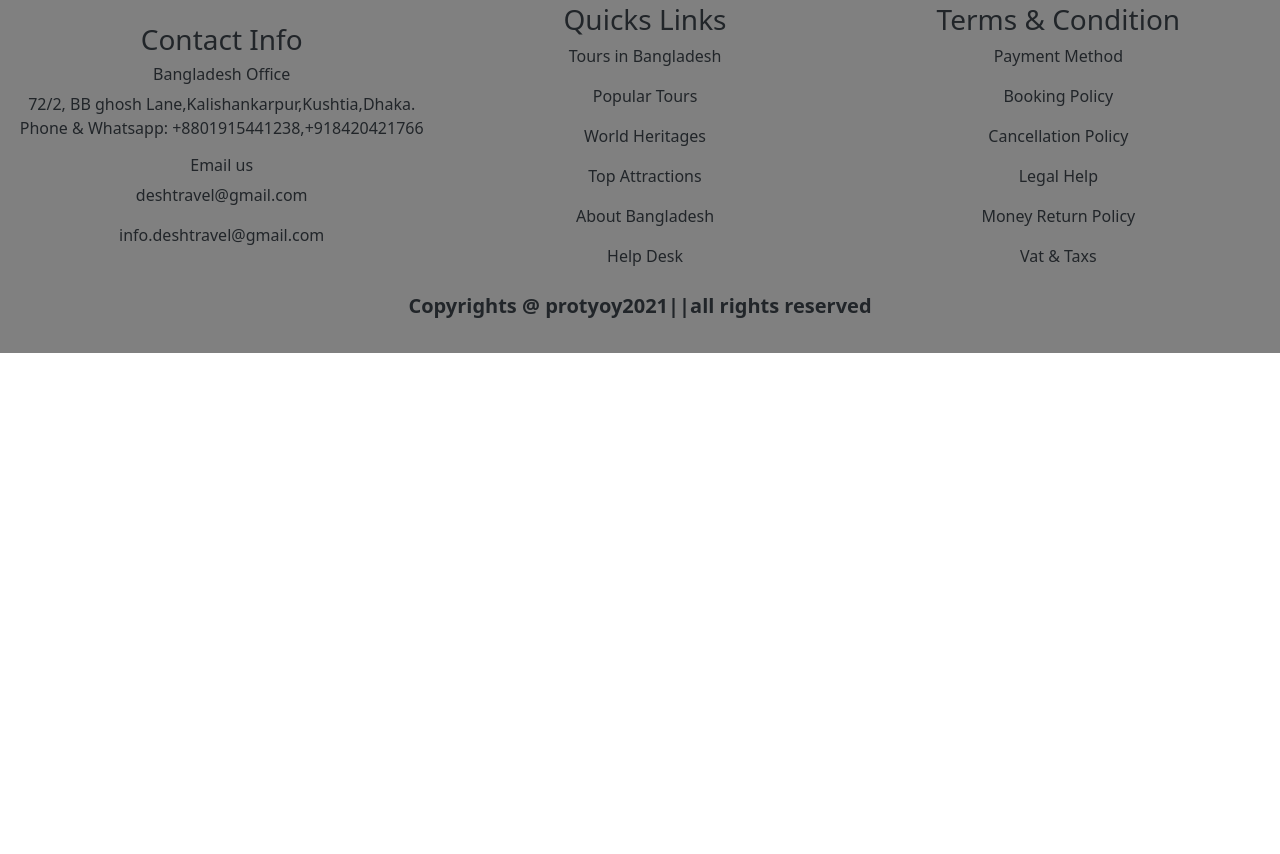
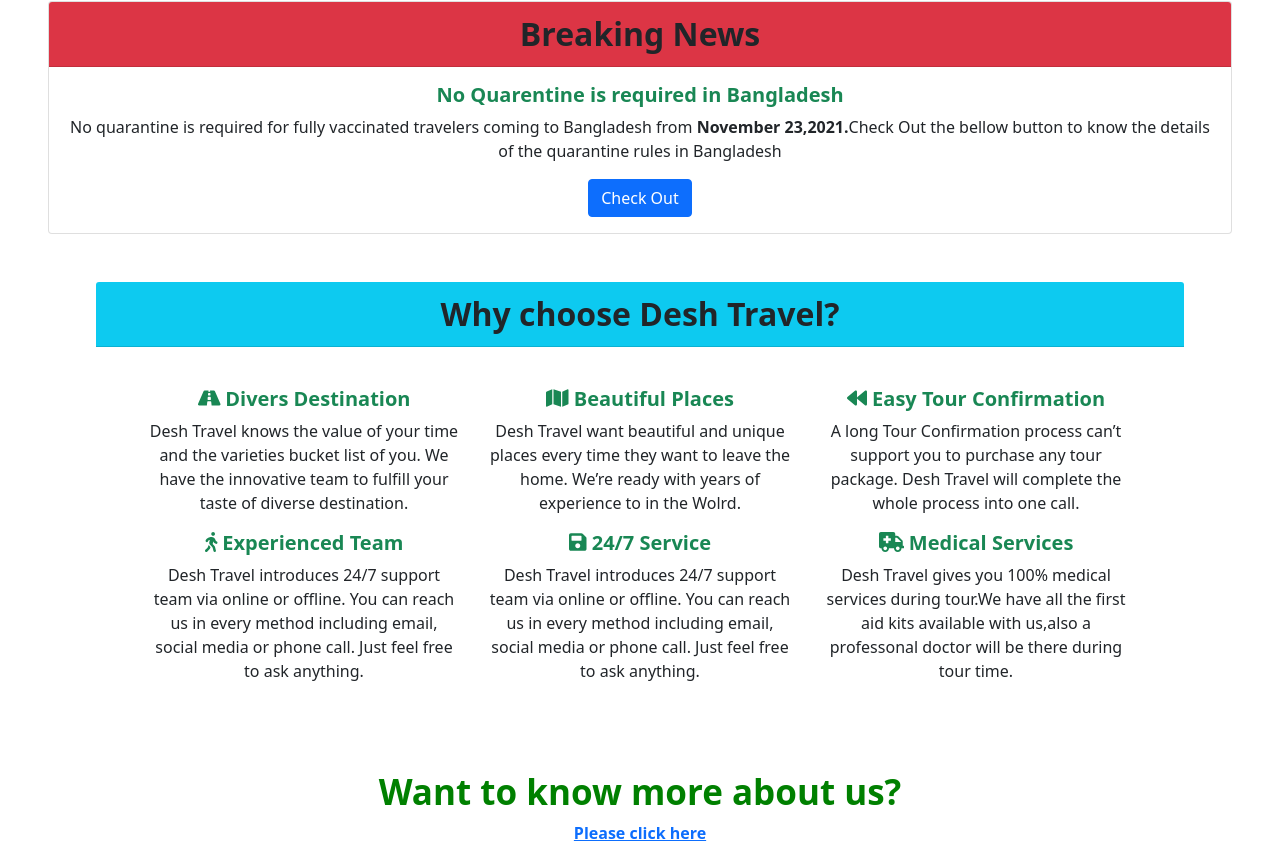
Before and after one commit to ProtyoyGhosh/desh_travel_tourism_fullstack_website, a React (Create React App) app: page / in a window 1280 px wide. Shown: the part 926-1780 px from the top of the page. Before the commit the page ends 1279 px from the top, so only its background shows below. Built offline with nearby package versions, Linux system fonts and the light colour scheme; no server answers.

Commit message:
private route

```diff
--- a/src/App.js
+++ b/src/App.js
@@ -36,9 +36,9 @@
             <PrivateRoute path='/myorders'>
               <MyOrders></MyOrders>
             </PrivateRoute>
-            <Route path='/addpackages'>
+            <PrivateRoute path='/addpackages'>
               <AddPackages></AddPackages>
-            </Route>
+            </PrivateRoute>
             <Route path='/login'>
               <Login></Login>
             </Route>
--- a/src/Components/AboutUs/AboutUs.js
+++ b/src/Components/AboutUs/AboutUs.js
@@ -2,8 +2,11 @@
 
 const AboutUs = () => {
     return (
-        <div>
-            <h1>This is about us</h1>
+        <div className='m-5 p-5'>
+            <h1 style={{ color: 'green', fontSize: '55px', fontWeight: '700' }}> Welcome to Bangladesh: The Land of Rivers</h1>
+            <h6 className='mt-3'>
+                Desh Travel brings you the places to visit in Dhaka as well as the places to visit in Bangladesh. We will guide you for visiting the tourist’s spots, historical places in Bangladesh, ecotourism sites in Bangladesh and World Heritage Sites in Bangladesh. Desh Travel Team is here to make your journey affordable, enjoyable and memorable. If you are a tourist or foreign citizen, just get in touch with us and we will take the work to handle your Visa Processing, Air-Ticketing, Hotel-Booking, Tourist Transport and tour-package planning that will be suitable for you.
+            </h6>
         </div>
     );
 };
--- a/src/Components/AddPackages/AddPackages.js
+++ b/src/Components/AddPackages/AddPackages.js
@@ -22,7 +22,7 @@
                 <br />
                 <input type='text' className='p-2 m-2'  {...register("desc", { required: true })} placeholder='description' />
                 <br />
-                <input className='p-2 m-2'  {...register("img", { required: true })} placeholder='image url' />
+                <input type='images' className='p-2 m-2'  {...register("img", { required: true })} placeholder='image url' /> <br /> or <br /> <input className='ms-5 ps-5 mb-1' type='file' />
                 <br />
                 <input type='number' className='p-2 m-2'  {...register("price", { required: true })} placeholder='price' />
 
--- /dev/null
+++ b/src/Components/Extra/Extra.js
@@ -0,0 +1,72 @@
+import React from 'react';
+import { FontAwesomeIcon } from '@fortawesome/react-fontawesome'
+import { faRoad, faBackward, faMap, faWalking, faAmbulance, faSave } from '@fortawesome/free-solid-svg-icons'
+import { Button, Card } from 'react-bootstrap';
+import { Link } from 'react-router-dom';
+
+const Extra = () => {
+    const road = <FontAwesomeIcon icon={faRoad} />
+    const backward = <FontAwesomeIcon icon={faBackward} />
+    const map = <FontAwesomeIcon icon={faMap} />
+    const walking = <FontAwesomeIcon icon={faWalking} />
+    const service = <FontAwesomeIcon icon={faSave} />
+    const medical = <FontAwesomeIcon icon={faAmbulance} />
+
+    return (
+        <div className='m-5'>
+            <Card className="text-center mt-5">
+                <Card.Header className='bg-danger text-dark' style={{ fontSize: '32px', fontWeight: '600' }}>Breaking News</Card.Header>
+                <Card.Body>
+                    <Card.Title className='text-success' style={{ fontSize: '20px', fontWeight: '700' }}>No Quarentine is required in Bangladesh</Card.Title>
+                    <Card.Text>
+                        No quarantine is required for fully vaccinated travelers coming to Bangladesh from <strong>November 23,2021.</strong>
+                        Check Out the bellow button to know the details of the quarantine rules in Bangladesh
+                    </Card.Text>
+                    <Button variant="primary">Check Out</Button>
+                </Card.Body>
+            </Card>
+
+
+            <div className="reason m-5">
+                <Card.Header className='bg-info text-dark' style={{ fontSize: '32px', fontWeight: '600' }}>Why choose Desh Travel?</Card.Header>
+                <div className="row m-3 p-4">
+                    <div className="col-md-4" >
+                        <h5 className='text-success' style={{ fontSize: '20px', fontWeight: '700' }}>{road} Divers Destination</h5>
+                        <p>Desh Travel knows the value of your time and the varieties bucket list of you. We have the innovative team to fulfill your taste of diverse destination.</p>
+                    </div>
+                    <div className="col-md-4">
+                        <h5 className='text-success' style={{ fontSize: '20px', fontWeight: '700' }}>{map} Beautiful Places</h5>
+                        <p>Desh Travel want beautiful and unique places every time they want to leave the home. We’re ready with years of experience to in the Wolrd.
+                        </p>
+                    </div>
+                    <div className="col-md-4">
+                        <h5 className='text-success' style={{ fontSize: '20px', fontWeight: '700' }}>{backward} Easy Tour Confirmation</h5>
+                        <p>A long Tour Confirmation process can’t support you to purchase any tour package. Desh Travel will complete the whole process into one call.
+                        </p>
+                    </div>
+                    <div className="col-md-4">
+                        <h5 className='text-success' style={{ fontSize: '20px', fontWeight: '700' }}>
+                            {walking} Experienced Team</h5>
+                        <p>Desh Travel introduces 24/7 support team via online or offline. You can reach us in every method including email, social media or phone call. Just feel free to ask anything.
+                        </p>
+                    </div>
+                    <div className="col-md-4">
+                        <h5 className='text-success' style={{ fontSize: '20px', fontWeight: '700' }}>{service} 24/7 Service</h5>
+                        <p>Desh Travel introduces 24/7 support team via online or offline. You can reach us in every method including email, social media or phone call. Just feel free to ask anything.
+                        </p>
+                    </div>
+                    <div className="col-md-4">
+                        <h5 className='text-success' style={{ fontSize: '20px', fontWeight: '700' }}>{medical} Medical Services</h5>
+                        <p>Desh Travel gives you 100% medical services during tour.We have all the first aid kits available with us,also a professonal doctor will be there during tour time.
+                        </p>
+                    </div>
+                </div>
+            </div>
+
+            <h3 className='mt-5' style={{ color: 'green', fontSize: '35px', fontWeight: '700' }}>Want to know more about us?</h3>
+            <Link to='/aboutus'><strong>Please click here</strong></Link>
+        </div>
+    );
+};
+
+export default Extra;
--- a/src/Components/Home/Home.js
+++ b/src/Components/Home/Home.js
@@ -1,5 +1,6 @@
 import React from 'react';
 import Banner from '../Banner/Banner';
+import Extra from '../Extra/Extra';
 import Services from '../Services/Services'
 
 const Home = () => {
@@ -7,6 +8,7 @@
         <div>
             <Banner></Banner>
             <Services></Services>
+            <Extra></Extra>
         </div>
     );
 };
--- a/src/Components/Login/Login.js
+++ b/src/Components/Login/Login.js
@@ -1,7 +1,6 @@
 import React from 'react';
 /* import { FontAwesomeIcon } from '@fortawesome/react-fontawesome'
 import { faCoffee } from '@fortawesome/free-solid-svg-icons' */
-
 import { useHistory, useLocation } from 'react-router';
 import useAuth from '../../Hooks/useAuth';
 
@@ -23,10 +22,10 @@
 
 
     return (
-        <div>
+        <div className='m-5'>
             <h1 style={{ fontSize: '35px', fontWeight: '600', margin: '20px' }}>Welcome To <span style={{ color: 'green', fontSize: '55px', fontWeight: '700', }}>Desh Travels!!</span></h1>
             <h3 style={{ fontSize: '35px', fontWeight: '600' }}>Please <span style={{ color: 'green' }}>Log in </span> to your <span style={{ color: 'green' }}>account</span></h3>
-            <div className="button">
+            <div className="login ">
                 <button className='btn btn-danger m-3 p-2' onClick={handleGoogleLogin}>
                     Log in with Google
                 </button>
--- a/src/Components/Topbar/Topbar.js
+++ b/src/Components/Topbar/Topbar.js
@@ -16,8 +16,9 @@
                         <Nav className="me-auto navbar">
                             <Nav.Link><Link className='links' to='/home'>Home</Link></Nav.Link>
                             <Nav.Link><Link className='links' to='/aboutus'>About Us</Link></Nav.Link>
-                            <Nav.Link><Link className='links' to='/services'>Services</Link></Nav.Link>
+                            <Nav.Link><Link className='links' to='/services'>Packages</Link></Nav.Link>
                             <Nav.Link><Link className='links' to='/myorders'>My Orders</Link></Nav.Link>
+                            <Nav.Link><Link className='links' to='/addpackages'>Add Packages</Link></Nav.Link>
                         </Nav>
                         <Nav>
                             {
@@ -26,9 +27,6 @@
                                     :
                                     <Nav.Link><Link className='links' to='login'>Log In</Link></Nav.Link>
                             }
-
-
-                            {/* <Nav.Link><Link className='links' to='login'>Log In</Link></Nav.Link> */}
 
                         </Nav>
                     </Navbar.Collapse>
```
